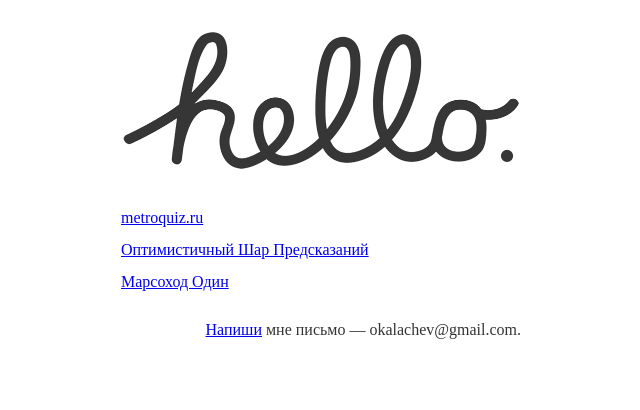
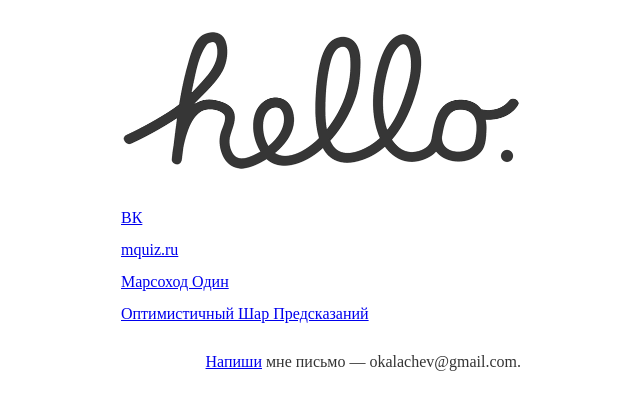
Before and after one commit to okalachev/okalachev.github.io, a plain HTML site: page index.html in a window 1280 px wide. Shown: the whole page, without its empty margins (319-959 px from the left). Drawn offline with Linux system fonts and the light colour scheme.

Commit message:
Update index.html

```diff
--- a/index.html
+++ b/index.html
@@ -26,9 +26,10 @@
 	<body>
 		<img src="hello.png" width="400" alt="hello.">
 		<ul>
-			<li><a href="http://metroquiz.ru">metroquiz.ru</a></li>
+			<li><a href="http://vk.com/okalachev">ВК</a></li>
+			<li><a href="http://mquiz.ru">mquiz.ru</a></li>
+			<li><a href="http://vk.com/club770007">Марсоход Один</a></li>
 			<li><a href="http://destiny.chev.me">Оптимистичный Шар Предсказаний</a></li>
-			<li><a href="http://vk.com/club770007">Марсоход Один</a></li>
 		</ul>
 		<footer>
 			<a href="mailto:okalachev@gmail.com">Напиши</a> мне письмо &mdash; okalachev@gmail.com.
```
